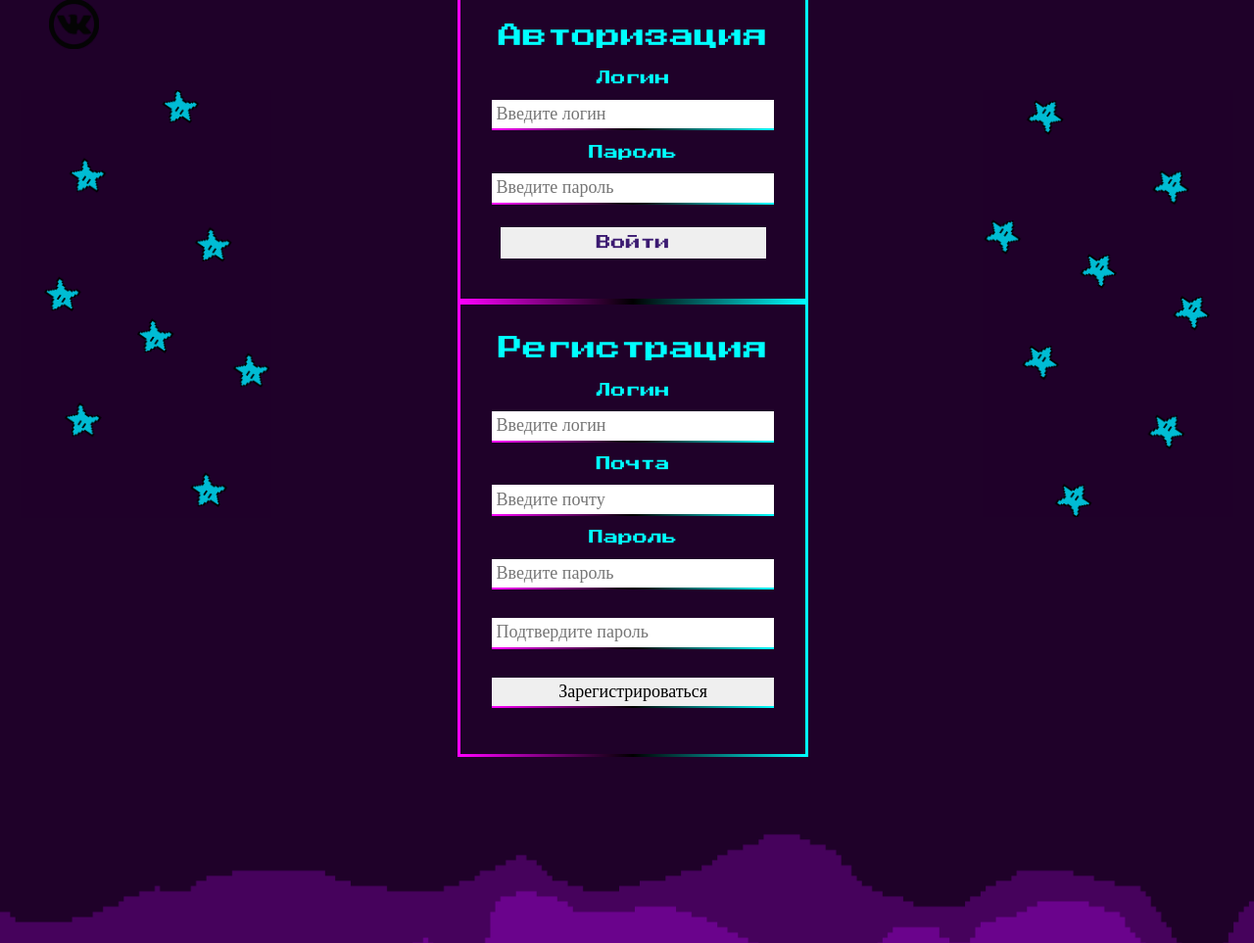
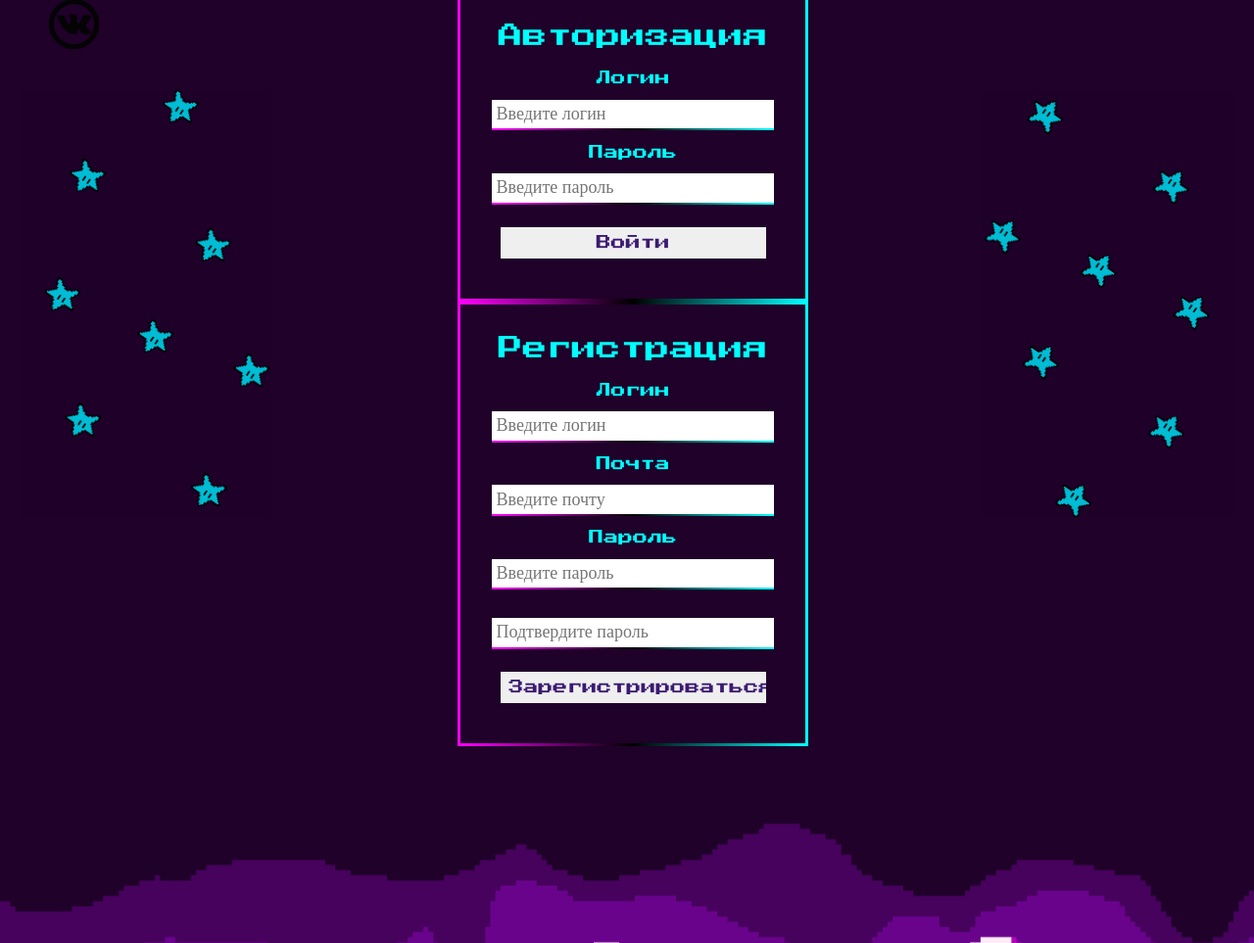
Before and after one commit to SetToFail/RetroGames, a PHP site: page /reg.php in a window 1280 px wide. Shown: the part 712-1675 px from the top of the page at 98% size. Run offline with PHP 8.4, Linux system fonts and the light colour scheme; some web fonts are replaced.

Commit message:
Update style.css

```diff
--- a/style.css
+++ b/style.css
@@ -349,3 +349,10 @@
     -webkit-text-stroke: 1px black;
     margin-top: 5%;
 }
+.reg{
+		color: #3B1A71;
+	font: 15px 'Press Start 2P';
+	padding: 3%;
+	border: unset;
+	margin: 3%;
+}
```
